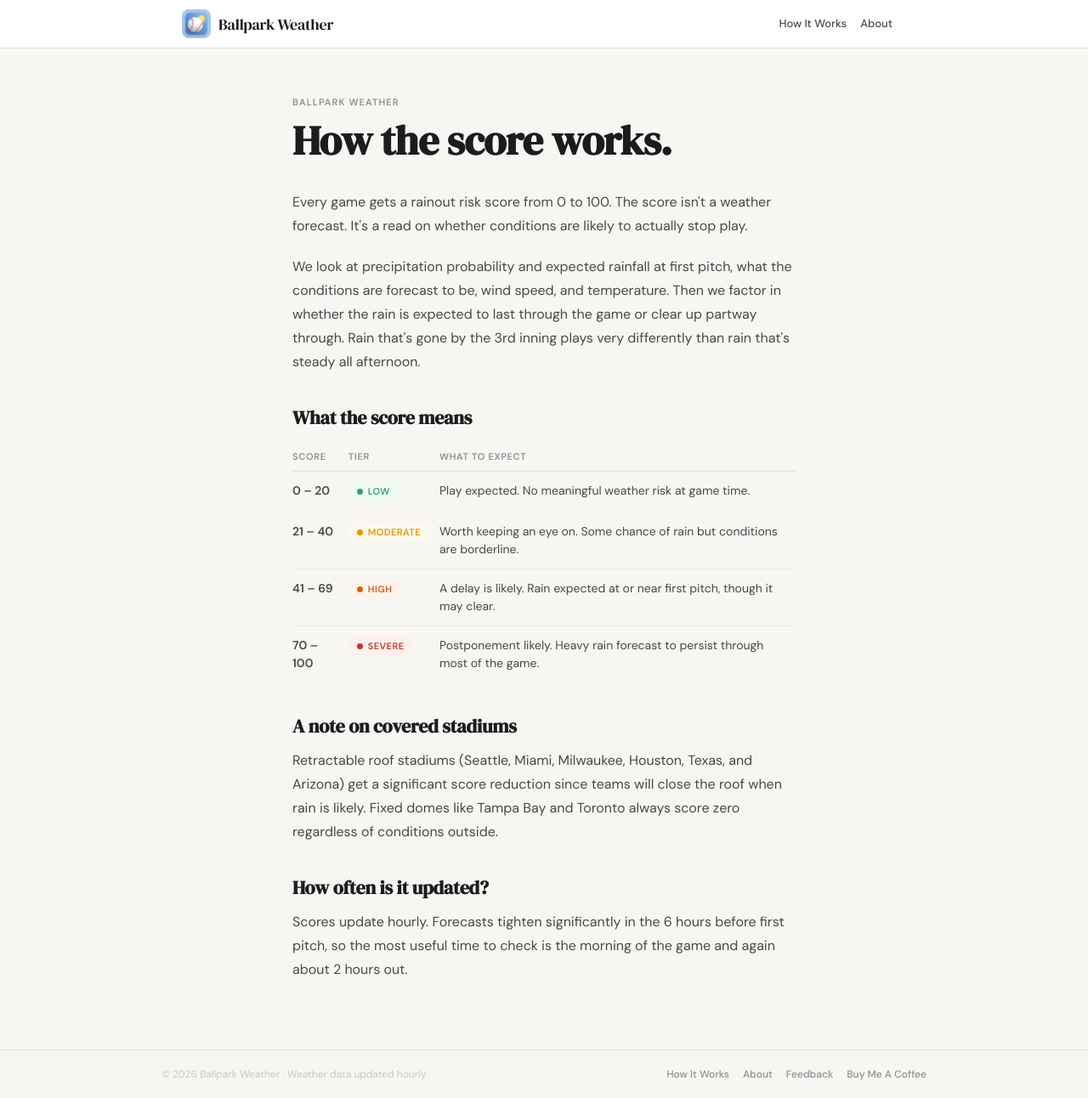
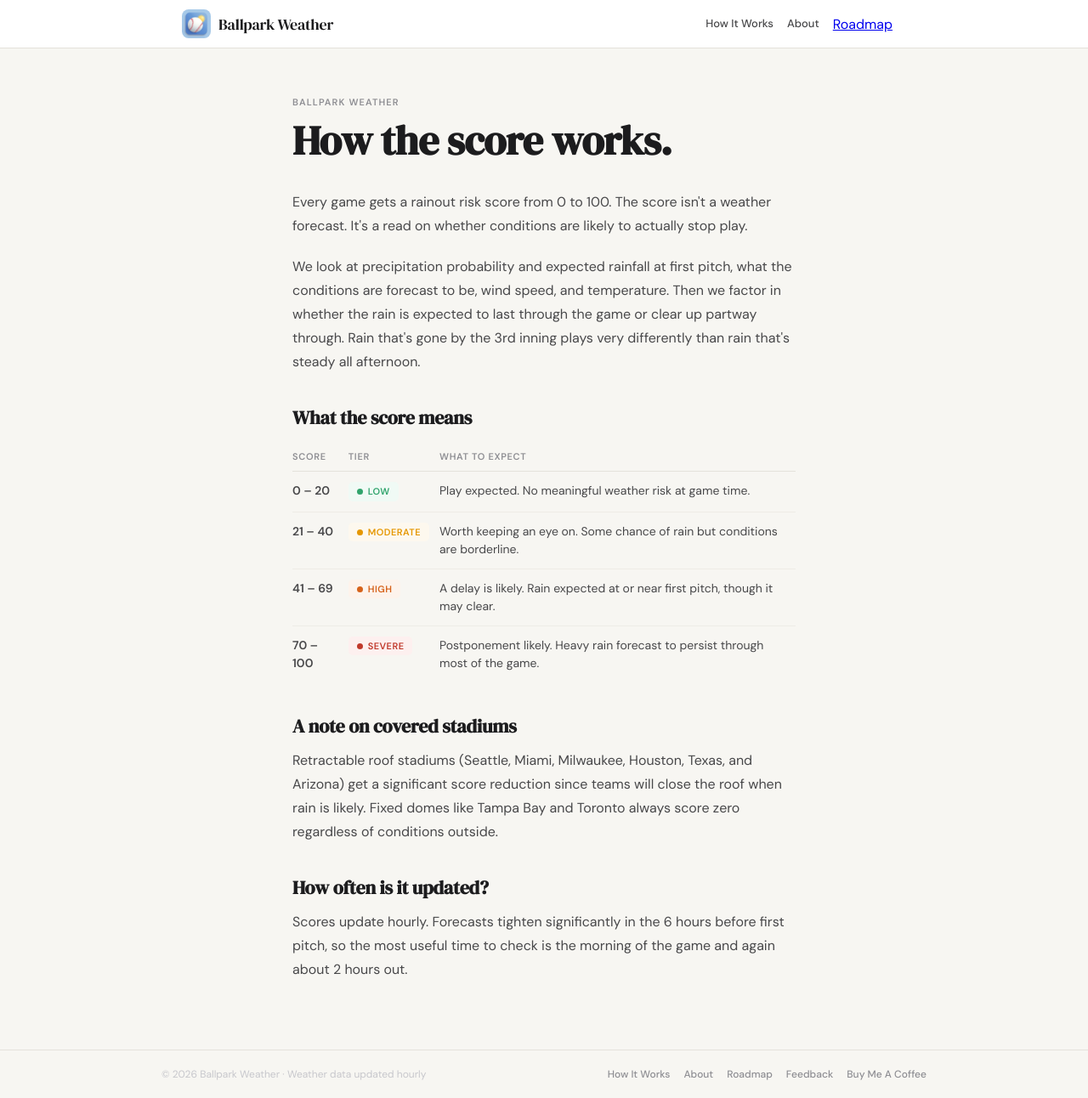
Before and after one commit to jmabeebiz/ballpark-weather, a website: page how-it-works.html in a window 1280 px wide. Shown: the whole page at 85% size. Drawn offline with Linux system fonts and the light colour scheme.

Commit message:
Update how-it-works.html

```diff
--- a/how-it-works.html
+++ b/how-it-works.html
@@ -759,6 +759,7 @@
     <div class="header-right">
       <a class="nav-link" href="how-it-works.html">How It Works</a>
       <a class="nav-link" href="about.html">About</a>
+      <a href="roadmap.html">Roadmap</a>
       <span class="header-date" id="header-date"></span>
     </div>
   </div>
@@ -821,6 +822,7 @@
     <div class="footer-links">
       <a href="how-it-works.html">How It Works</a>
       <a href="about.html">About</a>
+      <a href="roadmap.html">Roadmap</a>
       <a href="feedback.html">Feedback</a>
       <a href="https://buymeacoffee.com/justinmabee" target="_blank" rel="noopener">Buy Me A Coffee</a>
     </div>
```
